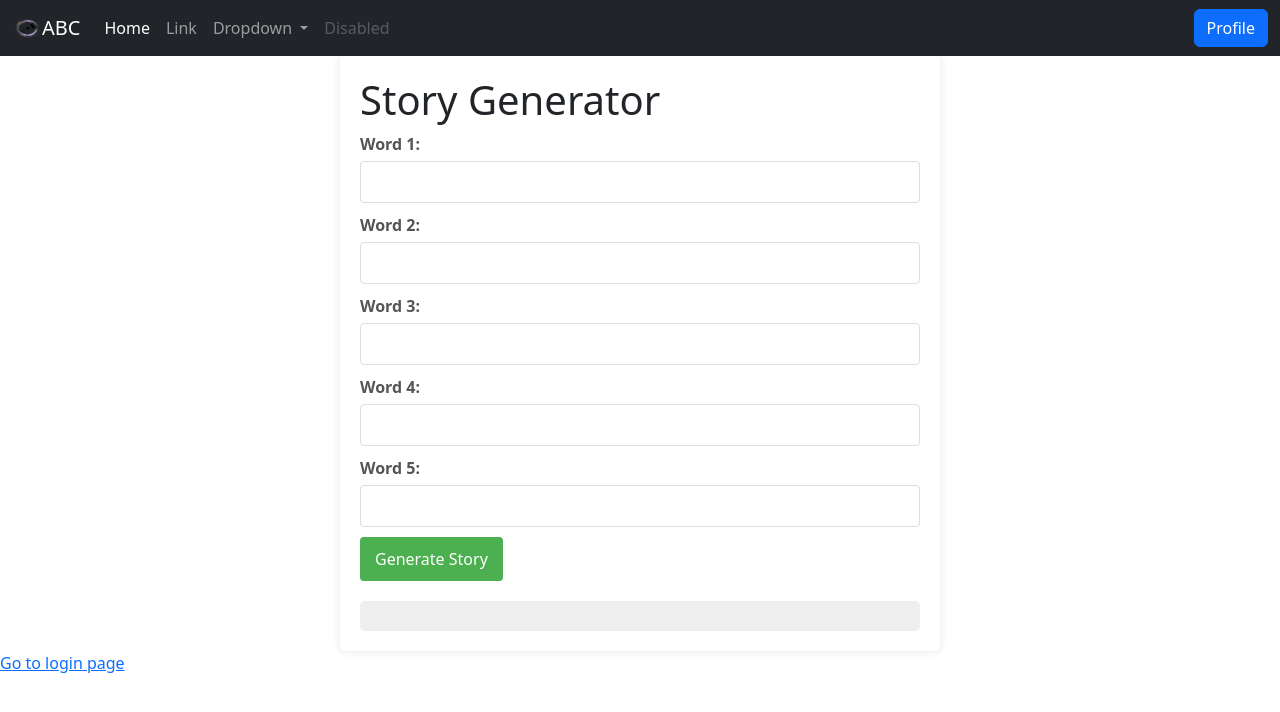
After one commit to princekeshriabc/LLM_Project, a Flask app: page /Story in a window 1280 px wide. The commit adds this page. Shown: the top 712 px of the page. Run offline with Flask 3, Linux system fonts and the light colour scheme; some libraries are stand-ins or nearby versions.

Commit message:
19jan Story

```diff
--- a/app.py
+++ b/app.py
@@ -6,10 +6,25 @@ from wtforms.validators import DataRequired, Email, ValidationError
 import bcrypt
 from dotenv import load_dotenv
 load_dotenv()
+from langchain.llms import OpenAI
+from langchain.prompts import PromptTemplate
+from langchain.chains import LLMChain
 import os
 from flask_mysqldb import MySQL
 openai.api_key = os.getenv("OPENAI_API_KEY")
 app = Flask(__name__)
+
+# Replace 'YOUR_OPENAI_API_KEY' with your actual OpenAI API key
+llm = OpenAI(openai_api_key=openai.api_key, temperature=0.6)
+
+# Define the prompt template with five input variables
+prompt_template = PromptTemplate(
+    input_variables=['word1', 'word2', 'word3', 'word4', 'word5'],
+    template="make a good story following this natural flow, adhering to common sense logic, and being captivating to the reader and use the this words {word1} {word2} {word3} {word4} {word5} and complete the story entirely"
+)
+
+# Assuming you have already defined the 'llm' variable
+chain = LLMChain(llm=llm, prompt=prompt_template)
 
 # MySQL Configuration
 app.config['MYSQL_HOST'] = 'localhost'
@@ -107,6 +122,34 @@ def logout():
     flash("You have been logged out successfully.")
     return redirect(url_for('login'))
 
+# @app.route('/Story', methods=['GET', 'POST'])
+# def Story():
+#     if request.method == 'POST':
+#         # Get input words from the user
+#         input_words = [request.form[f'word{i}'] for i in range(1, 6)]
+
+#         # Generate the story using user input words
+#         story = chain.run(word1=input_words[0], word2=input_words[1], word3=input_words[2], word4=input_words[3], word5=input_words[4])
+
+#         return render_template('Story.html', story=story)
+
+#     return render_template('Story.html')
+
+
+@app.route('/Story', methods=['GET', 'POST'])
+def Story():
+    if request.method == 'POST':
+        # Get input words from the user
+        input_words = [request.form[f'word{i}'] for i in range(1, 6)]
+
+        # Generate the story using user input words
+        story = chain.run(word1=input_words[0], word2=input_words[1], word3=input_words[2], word4=input_words[3], word5=input_words[4])
+
+        return render_template('Story.html', story=story)
+
+    return render_template('Story.html')
+
+
 @app.route('/generate-answer', methods=['POST','GET'])
 def generate_answer():
     try:
@@ -129,19 +172,19 @@ def generate_answer():
 
 @app.route('/generateimages/<prompt>')
 def generate(prompt):
-#   print("prompt:", prompt)
-#   response = openai.Image.create(prompt=prompt, n=1, size="256x256")
-#   print(response)
-#   return jsonify(response)
-    try:
-        # Assuming you have the correct OpenAI library and API key set up
-        response = openai.Image.create(prompt=prompt, n=1, size="256x256")
-        images = [result['url'] for result in response['data']]
-        return jsonify({"success": True, "images": images})
-    except Exception as e:
-        error_message = str(e)
-        print("Error:", error_message)
-        return jsonify({"success": False, "error": error_message})
+  print("prompt:", prompt)
+  response = openai.Image.create(prompt=prompt, n=1, size="256x256")
+  print(response)
+  return jsonify(response)
+    # try:
+    #     # Assuming you have the correct OpenAI library and API key set up
+    #     response = openai.Image.create(prompt=prompt, n=1, size="256x256")
+    #     images = [result['url'] for result in response['data']]
+    #     return jsonify({"success": True, "images": images})
+    # except Exception as e:
+    #     error_message = str(e)
+    #     print("Error:", error_message)
+    #     return jsonify({"success": False, "error": error_message})
 
 
 
--- a/requirements.txt
+++ b/requirements.txt
@@ -25,3 +25,4 @@ sqlparse
 Werkzeug
 WTForms
 zipp
+langchain
--- /dev/null
+++ b/templates/Story.html
@@ -0,0 +1,136 @@
+{% extends 'app.html' %}
+{% block content %}
+<style>
+
+    .container {
+        max-width: 600px;
+        width: 100%;
+        background-color: #fff;
+        padding: 20px;
+        box-shadow: 0 0 10px rgba(0, 0, 0, 0.1);
+        border-radius: 5px;
+    }
+
+    form {
+        margin-bottom: 20px;
+    }
+
+    label {
+        display: block;
+        margin-bottom: 5px;
+        font-weight: bold;
+        color: #555;
+    }
+
+    input {
+        width: 100%;
+        padding: 8px;
+        margin-bottom: 10px;
+        border: 1px solid #ddd;
+        border-radius: 4px;
+        box-sizing: border-box;
+    }
+
+    button {
+        background-color: #4caf50;
+        color: white;
+        padding: 10px 15px;
+        border: none;
+        border-radius: 4px;
+        cursor: pointer;
+    }
+
+    button:hover {
+        background-color: #45a049;
+    }
+
+    #storyOutput {
+        background-color: #eee;
+        padding: 15px;
+        border-radius: 5px;
+    }
+
+    p {
+        margin: 0;
+        color: #333;
+    }
+</style>
+<!-- <nav class="navbar navbar-dark bg-dark">
+    Navbar content
+</nav> -->
+<nav class="navbar navbar-expand-lg navbar-dark bg-dark">
+    <div class="container-fluid">
+
+        <img src="/static/images/Abc_Learntoearn_logo-removebg-preview.png" alt="" width="30" height="24">
+        <a class="navbar-brand text-white" href="#">ABC</a>
+        <button class="navbar-toggler" type="button" data-bs-toggle="collapse" data-bs-target="#navbarSupportedContent"
+            aria-controls="navbarSupportedContent" aria-expanded="false" aria-label="Toggle navigation">
+            <span class="navbar-toggler-icon"></span>
+        </button>
+        <div class="collapse navbar-collapse" id="navbarSupportedContent">
+            <ul class="navbar-nav me-auto mb-2 mb-lg-0">
+                <li class="nav-item">
+                    <a class="nav-link active" aria-current="page" href="#">Home</a>
+                </li>
+                <li class="nav-item">
+                    <a class="nav-link" href="#">Link</a>
+                </li>
+                <li class="nav-item dropdown">
+                    <a class="nav-link dropdown-toggle" href="#" id="navbarDropdown" role="button"
+                        data-bs-toggle="dropdown" aria-expanded="false">
+                        Dropdown
+                    </a>
+                    <ul class="dropdown-menu" aria-labelledby="navbarDropdown">
+                        <li><a class="dropdown-item" href="#">Action</a></li>
+                        <li><a class="dropdown-item" href="#">Another action</a></li>
+                        <li>
+                            <hr class="dropdown-divider">
+                        </li>
+                        <li><a class="dropdown-item" href="#">Something else here</a></li>
+                    </ul>
+                </li>
+                <li class="nav-item">
+                    <a class="nav-link disabled">Disabled</a>
+                </li>
+            </ul>
+
+            <a class="btn btn-primary" href="{{url_for('login')}}" role="button">Profile</a>
+
+        </div>
+    </div>
+</nav>
+<div class="container">
+    <h1>Story Generator</h1>
+
+    <form method="post" action="{{ url_for('Story') }}">
+        <label for="word1">Word 1:</label>
+        <input type="text" id="word1" name="word1" required>
+
+        <label for="word2">Word 2:</label>
+        <input type="text" id="word2" name="word2" required>
+
+        <label for="word3">Word 3:</label>
+        <input type="text" id="word3" name="word3" >
+
+        <label for="word4">Word 4:</label>
+        <input type="text" id="word4" name="word4" >
+
+        <label for="word5">Word 5:</label>
+        <input type="text" id="word5" name="word5" >
+
+        <button type="submit">Generate Story</button>
+    </form>
+
+    <div id="storyOutput">
+        {% if story %}
+        <h2>Generated Story:</h2>
+        <p>{{ story }}</p>
+        {% endif %}
+    </div>
+</div>
+<a href="{{url_for('login')}}">Go to login page</a>
+
+<script src="https://cdn.jsdelivr.net/npm/bootstrap@5.3.0/dist/js/bootstrap.bundle.min.js"
+    integrity="sha384-geWF76RCwLtnZ8qwWowPQNguL3RmwHVBC9FhGdlKrxdiJJigb/j/68SIy3Te4Bkz"
+    crossorigin="anonymous"></script>
+{% endblock %}
--- a/templates/index.html
+++ b/templates/index.html
@@ -162,6 +162,7 @@
 
 
 </div>
+<a class="btn btn-dark" href="{{url_for('Story')}}" role="button">Story telling</a>
 
 <h2>Home page </h2>
 <a href="{{url_for('login')}}">Go to login page</a>
```
Also changed, not shown: 3 other files.
